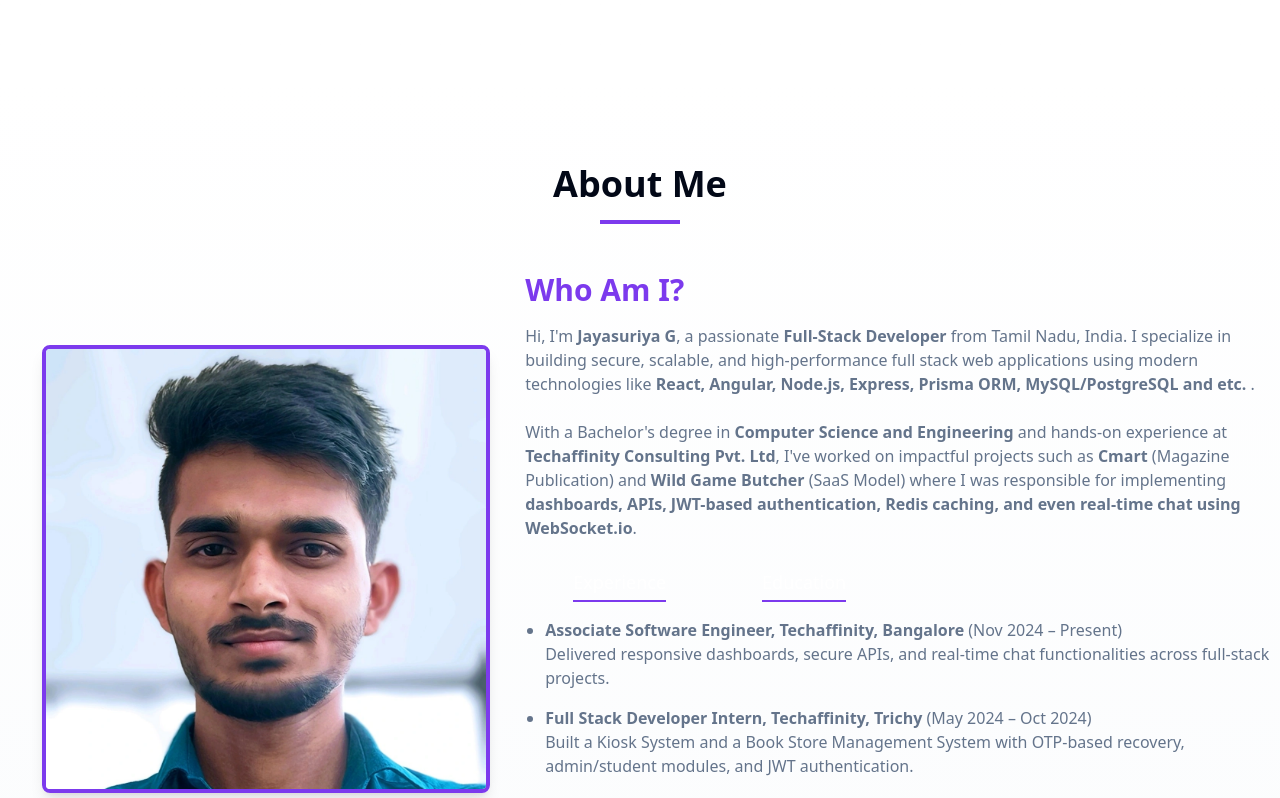
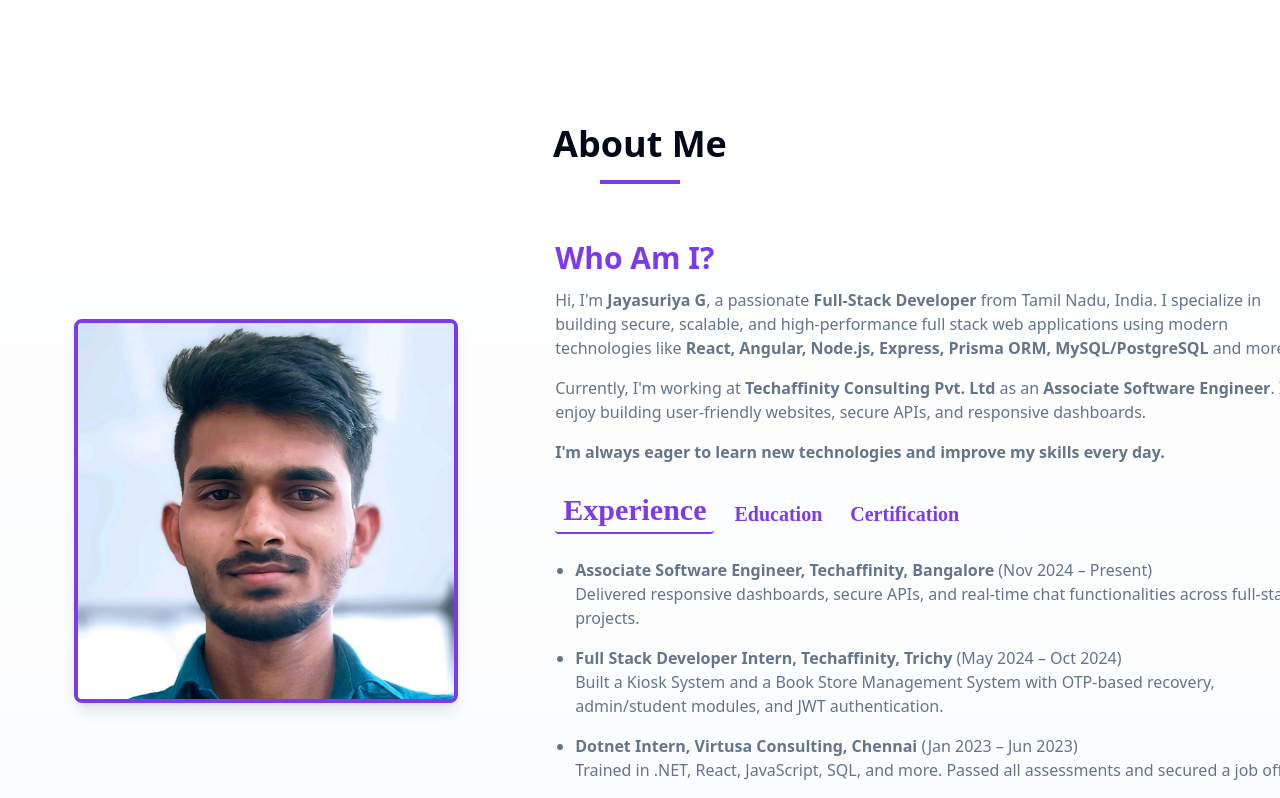
Before and after one commit to Jayasuriya033/Portfolio-React, a React (Vite) app in the folder Portfolio/: page /contact in a window 1280 px wide. Shown: the part 1620-2418 px from the top of the page. Built offline with nearby package versions, Linux system fonts and the light colour scheme.

Commit message:
Added the Exp, Edu and Certificate section in the About Page

```diff
--- a/Portfolio/src/pages/AboutPage.tsx
+++ b/Portfolio/src/pages/AboutPage.tsx
@@ -1,9 +1,11 @@
 "use client";
 
 import { motion } from "framer-motion";
+import { useState } from "react";
 import { useInView } from "react-intersection-observer";
 
 export function AboutPage() {
+  const [selectedTab, setSelectedTab] = useState("Experience");
   const [ref, inView] = useInView({
     triggerOnce: true,
     threshold: 0.2,
@@ -14,39 +16,37 @@ export function AboutPage() {
     visible: { opacity: 1, y: 0 },
   };
 
-  const detail = ["Experience", "Education"];
+  const tabs = ["Experience", "Education", "Certification"];
 
   return (
-    <section className="py-20 bg-gradient-to-b from-background to-muted/30 pt-20">
-      <div className="container px-4">
+    <section className="py-10 sm:py-16 lg:py-20 bg-gradient-to-b from-background to-muted/30 pt-5 sm:pt-20">
+      <div className="container mx-auto px-4">
         <motion.div
           ref={ref}
           initial="hidden"
           animate={inView ? "visible" : "hidden"}
           variants={variants}
           transition={{ duration: 0.6 }}
-          className="text-center mb-12"
+          className="text-center mb-10 sm:mb-14"
         >
-          <h2 className="text-3xl md:text-4xl font-bold mb-4">About Me</h2>
+          <h2 className="text-2xl sm:text-3xl md:text-4xl font-bold mb-4">
+            About Me
+          </h2>
           <div className="h-1 w-20 bg-primary mx-auto"></div>
         </motion.div>
-
-        {/* <div className="grid md:grid-cols-2 gap-12 items-center"> */}
-        <div className="grid items-center md:grid-cols-2 lg:grid-cols-[40%_60%] gap-8 lg:gap-[10px]">
+        <div className="grid grid-cols-1 md:grid-cols-2 lg:grid-cols-[40%_60%] gap-8 lg:gap-10">
           <motion.div
             initial={{ opacity: 0, x: -50 }}
             animate={inView ? { opacity: 1, x: 0 } : { opacity: 0, x: -50 }}
             transition={{ duration: 0.6, delay: 0.2 }}
-            className="relative"
+            className="flex justify-center items-center"
           >
-            <div className="flex justify-center items-center w-full">
-              <div className="relative aspect-square w-full max-w-md">
+            <div className="relative w-60 h-60 sm:w-72 sm:h-72 md:w-80 md:h-80 lg:w-96 lg:h-96">
               <img
                 src="/assets/profile.webp"
                 alt="Jayasuriya"
                 className="w-full h-full object-cover rounded-lg shadow-lg border-4 border-primary"
               />
-              </div>
             </div>
           </motion.div>
           <motion.div
@@ -54,44 +54,51 @@ export function AboutPage() {
             animate={inView ? { opacity: 1, x: 0 } : { opacity: 0, x: 50 }}
             transition={{ duration: 0.6, delay: 0.4 }}
           >
-            <div>
-              <h1 className="text-3xl font-bold mb-4 text-primary">
+            <div className="mb-6">
+              <h1 className="text-xl sm:text-2xl md:text-3xl font-bold mb-3 text-primary">
                 Who Am I?
               </h1>
-              <p className="text-muted-foreground mb-6">
-                Hi, I'm <strong> Jayasuriya G</strong>, a passionate{" "}
-                <strong> Full-Stack Developer</strong> from Tamil Nadu, India. I
+              <p className="text-sm sm:text-base text-muted-foreground mb-4">
+                Hi, I'm <strong>Jayasuriya G</strong>, a passionate{" "}
+                <strong>Full-Stack Developer</strong> from Tamil Nadu, India. I
                 specialize in building secure, scalable, and high-performance
                 full stack web applications using modern technologies like{" "}
                 <strong>
                   React, Angular, Node.js, Express, Prisma ORM, MySQL/PostgreSQL
-                  and etc.
                 </strong>{" "}
-                .
+                and more.
               </p>
-              <p className="text-muted-foreground mb-6">
-                With a Bachelor's degree in{" "}
-                <strong>Computer Science and Engineering</strong> and hands-on
-                experience at <strong>Techaffinity Consulting Pvt. Ltd</strong>,
-                I've worked on impactful projects such as{" "}
-                <strong>Cmart </strong>(Magazine Publication) and{" "}
-                <strong> Wild Game Butcher</strong> (SaaS Model) where I was
-                responsible for implementing{" "}
+              <p className="text-sm sm:text-base text-muted-foreground mb-4">
+                Currently, I'm working at{" "}
+                <strong>Techaffinity Consulting Pvt. Ltd</strong> as an{" "}
+                <strong>Associate Software Engineer</strong>. I enjoy building
+                user-friendly websites, secure APIs, and responsive dashboards.
+              </p>
+              <p className="text-sm sm:text-base text-muted-foreground">
                 <strong>
-                  dashboards, APIs, JWT-based authentication, Redis caching, and
-                  even real-time chat using WebSocket.io
+                  I'm always eager to learn new technologies and improve my
+                  skills every day.
                 </strong>
-                .
               </p>
             </div>
-
-            {detail.map((detail) => (
+            <div className="flex flex-wrap items-center gap-[4px] text-[13px] sm:gap-3 sm:text-base mb-4">
+              {tabs.map((tab) => (
                 <button
-              className="text-lg py-1 mx-12 mb-4 text-white cursor-pointer border-b-2 border-primary  hover:text-primary transition-all duration-200"
+                  key={tab}
+                  onClick={() => setSelectedTab(tab)}
+                  className={`font-times font-bold py-1 px-2 cursor-pointer border-b-2 rounded-sm transition-all duration-200 ${
+                    selectedTab === tab
+                      ? "text-base sm:text-3xl font-bold mb-2 text-primary border-primary"
+                      : " text-xs sm:text-xl text-primary border-transparent hover:text-primary"
+                  }`}
                 >
-                {detail}
+                  {tab}
                 </button>
               ))}
+            </div>
+
+            <div className="text-sm sm:text-base">
+              {selectedTab === "Experience" && (
                 <ul className="list-disc pl-5 space-y-4 text-muted-foreground">
                   <li>
                     <p className="font-semibold">
@@ -99,8 +106,8 @@ export function AboutPage() {
                       <span className="font-normal">(Nov 2024 – Present)</span>
                     </p>
                     <p>
-                  Delivered responsive dashboards, secure APIs, and real-time
-                  chat functionalities across full-stack projects.
+                      Delivered responsive dashboards, secure APIs, and
+                      real-time chat functionalities across full-stack projects.
                     </p>
                   </li>
                   <li>
@@ -109,8 +116,8 @@ export function AboutPage() {
                       <span className="font-normal">(May 2024 – Oct 2024)</span>
                     </p>
                     <p>
-                  Built a Kiosk System and a Book Store Management System with
-                  OTP-based recovery, admin/student modules, and JWT
+                      Built a Kiosk System and a Book Store Management System
+                      with OTP-based recovery, admin/student modules, and JWT
                       authentication.
                     </p>
                   </li>
@@ -120,11 +127,72 @@ export function AboutPage() {
                       <span className="font-normal">(Jan 2023 – Jun 2023)</span>
                     </p>
                     <p>
-                  Trained in .NET, React, JavaScript, SQL, and more successfully
-                  passed all assessments and secured a job offer.
+                      Trained in .NET, React, JavaScript, SQL, and more. Passed
+                      all assessments and secured a job offer.
                     </p>
                   </li>
                 </ul>
+              )}
+
+              {selectedTab === "Education" && (
+                <ul className="list-disc pl-5 space-y-4 text-muted-foreground">
+                  <li>
+                    <p>
+                      <strong>Bachelor of Engineering</strong> in Computer
+                      Science and Engineering
+                    </p>
+                    <p>
+                      <i>KSR College of Engineering, 2019 – 2023</i>
+                    </p>
+                    <p>
+                      CGPA: <strong>8.49 / 10</strong>
+                    </p>
+                  </li>
+                  <li>
+                    <p>
+                      <strong>Higher Secondary</strong>
+                    </p>
+                    <p>
+                      <i>Nehru Higher Secondary School, 2017 – 2019</i>
+                    </p>
+                    <p>
+                      Percentage: <strong>71%</strong>
+                    </p>
+                  </li>
+                  <li>
+                    <p>
+                      <strong>SSLC</strong>
+                    </p>
+                    <p>
+                      <i>Nehru Higher Secondary School, 2012 – 2017</i>
+                    </p>
+                    <p>
+                      Percentage: <strong>93%</strong>
+                    </p>
+                  </li>
+                </ul>
+              )}
+
+              {selectedTab === "Certification" && (
+                <ul className="list-disc pl-5 space-y-4 text-muted-foreground">
+                  <li>
+                    <p>
+                      Certification:{" "}
+                      <strong>Microsoft Azure Fundamentals (AZ-900)</strong>
+                    </p>
+                    <p>
+                      Certification ID: <strong>E20AF3F3E99E9277</strong>
+                    </p>
+                    <p>
+                      Issued by: <strong>Microsoft</strong>
+                    </p>
+                    <p>
+                      Date: <strong>March 24, 2023</strong>
+                    </p>
+                  </li>
+                </ul>
+              )}
+            </div>
           </motion.div>
         </div>
       </div>
--- a/Portfolio/src/pages/ContactPage.tsx
+++ b/Portfolio/src/pages/ContactPage.tsx
@@ -71,11 +71,9 @@ export function ContactPage() {
   };
 
   return (
-    <section className="py-20 bg-gradient-to-b from-background to-muted/30 pt-20">
+    <section className="py-10 bg-gradient-to-b from-background to-muted/30 pt-10 sm:pt-20">
       <div className="container px-4">
-        <motion.div
-          className="text-center mb-16"
-        >
+        <motion.div className="text-center mb-16">
           <h2 className="text-3xl md:text-4xl font-bold mb-4">Get In Touch</h2>
           <div className="h-1 w-20 bg-primary mx-auto mb-6"></div>
           <p className="text-muted-foreground max-w-2xl mx-auto">
```
Also changed, not shown: Portfolio/src/pages/SkillsPage.tsx (+5 -7 lines). Lines whose indentation alone changed are shown as unchanged.
